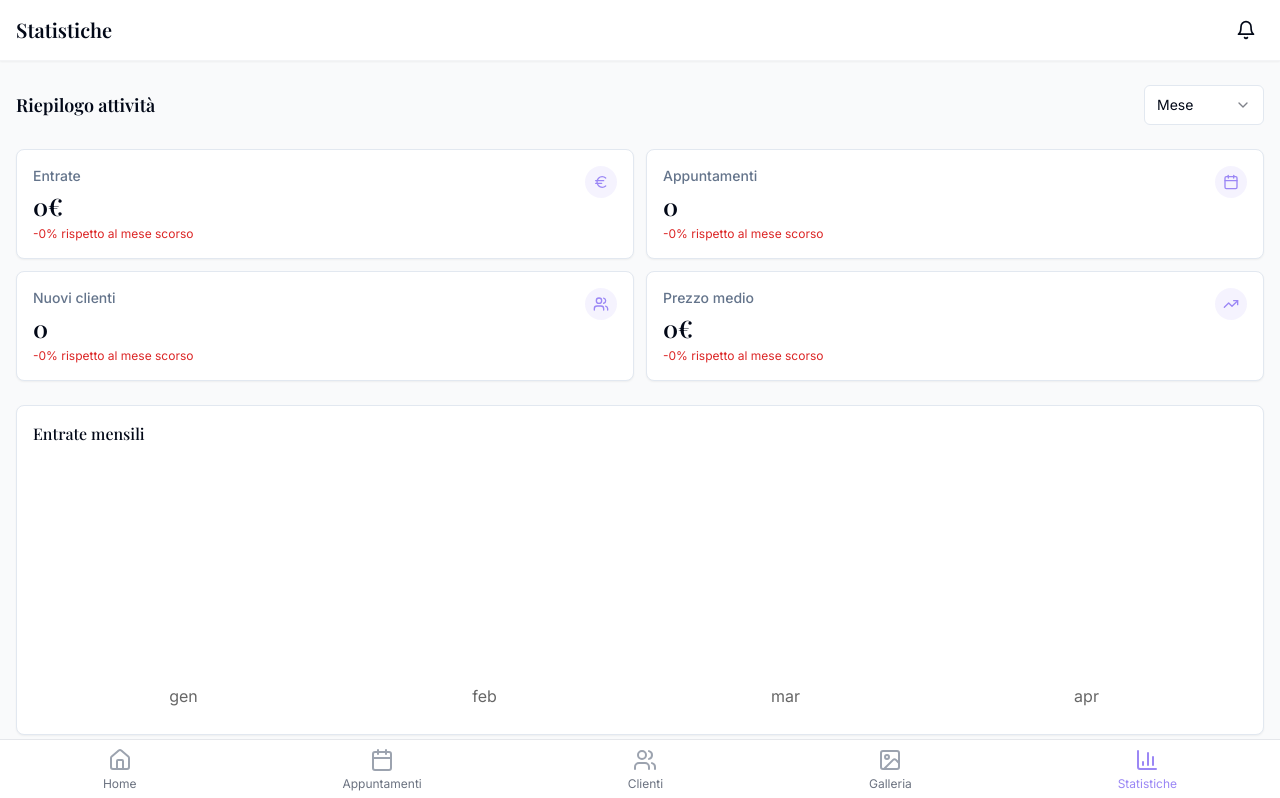
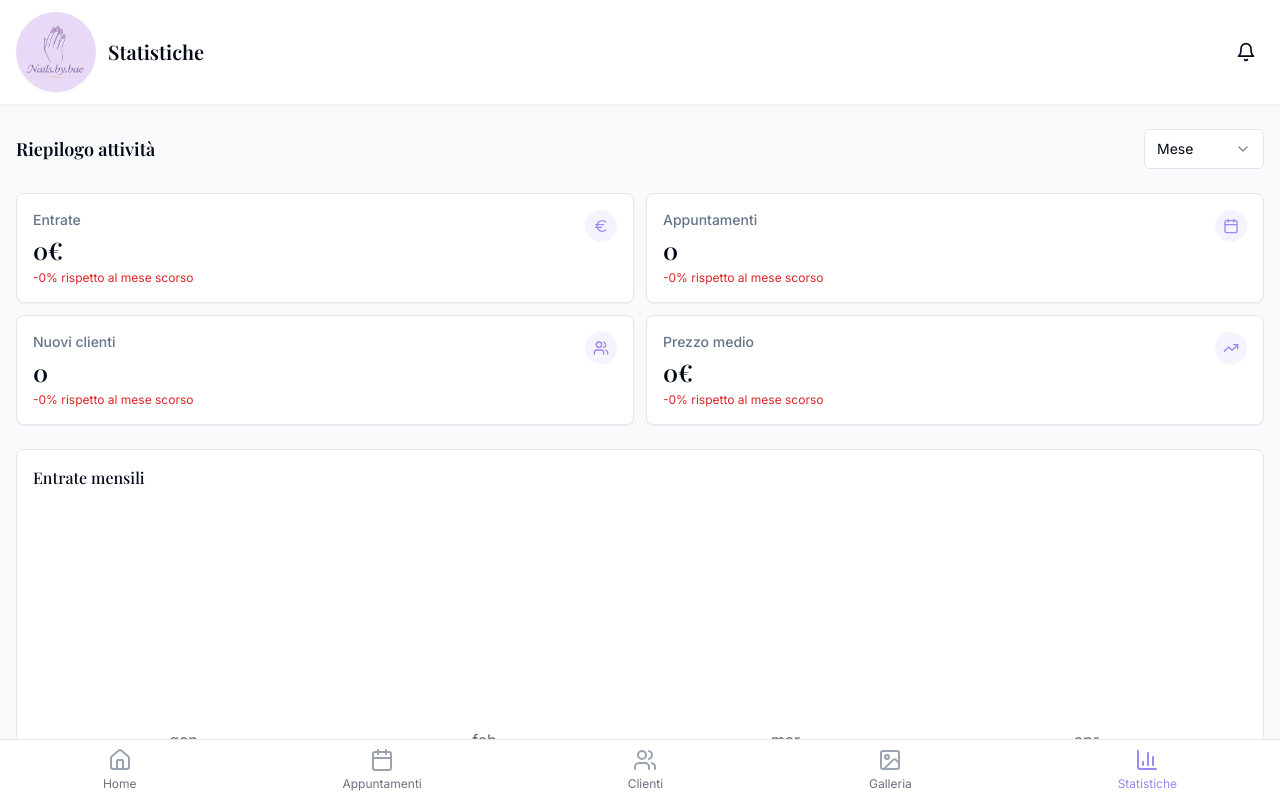
Before and after one commit to lucaseven7/diva-beauty-hub, a React (Vite) app: page /stats in a window 1280 px wide. Shown: the top 798 px of the page. Built offline with nearby package versions, Linux system fonts and the light colour scheme.

Commit message:
Added logo and fixed layout

```diff
--- a/src/components/Layout.tsx
+++ b/src/components/Layout.tsx
@@ -39,7 +39,14 @@ export const Layout = ({ children, title }) => {
     <div className="min-h-screen bg-gray-50">
       <header className="sticky top-0 z-50 bg-white border-b border-gray-100 shadow-sm">
         <div className="container mx-auto px-4 py-3 flex justify-between items-center">
-          <h1 className="text-xl font-playfair font-semibold">{title}</h1>
+          <div className="flex items-center">
+            <img
+                src="/nails-logo.png"
+                alt="Nails by Bae Logo"
+                className="h-20 w-18 mr-3 object-contain rounded-full shadow-sm"
+              />
+            <h1 className="text-xl font-playfair font-semibold">{title}</h1>
+          </div>
 
           <div className="flex items-center">
             <Popover>
```
